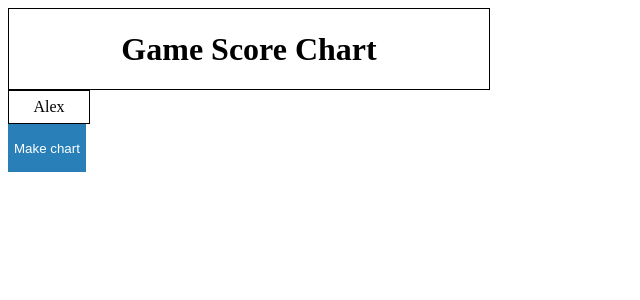
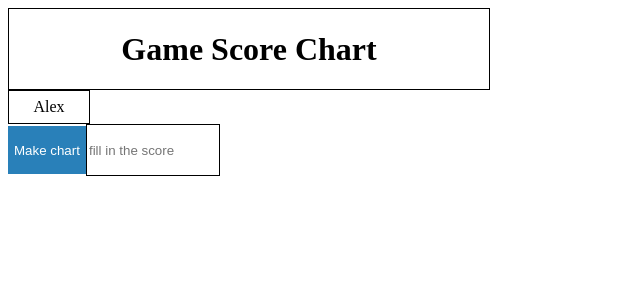
Before and after one commit to yongseongjeon/challenges, a React (Create React App) app in the folder 1-producing-chart/: page / in a window 1280 px wide. Shown: the top 300 px of the page, without its empty margins (0-640 px from the left). Built offline with nearby package versions, Linux system fonts and the light colour scheme.

Commit message:
feat: Input 생성

```diff
--- /dev/null
+++ b/1-producing-chart/src/components/Input/Input.tsx
@@ -0,0 +1,20 @@
+import { ChangeEvent, useState } from "react";
+import styled from "styled-components";
+import { COLOR } from "../../constants/color";
+
+function Input() {
+  const [value, setValue] = useState("");
+  function handleChange(e: ChangeEvent<HTMLInputElement>) {
+    const changedValue = e.target.value;
+    setValue(changedValue);
+  }
+  return <StyledInput type="number" value={value} onChange={handleChange} placeholder="fill in the score" />;
+}
+
+export default Input;
+
+const StyledInput = styled.input`
+  width: 8rem;
+  height: 3rem;
+  border: 1px solid ${COLOR.BLACK};
+`;
--- a/1-producing-chart/src/pages/InputScore/InputScore.tsx
+++ b/1-producing-chart/src/pages/InputScore/InputScore.tsx
@@ -1,5 +1,6 @@
 import Button from "../../components/Button/Button";
 import Header from "../../components/Header/Header";
+import Input from "../../components/Input/Input";
 import PlayerName from "../../components/PlayerName/PlayerName";
 
 function InputScore() {
@@ -8,6 +9,7 @@ function InputScore() {
       <Header />
       <PlayerName name="Alex" size="SMALL" />
       <Button name="Make chart" />
+      <Input />
     </>
   );
 }
```
